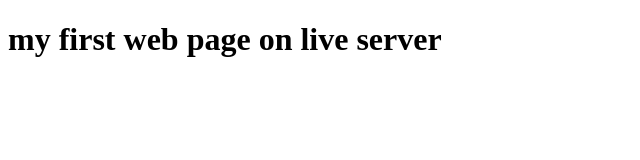
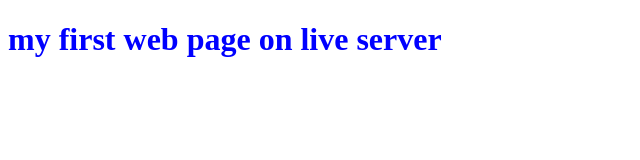
Before and after one commit to Sunita-1520/webtech_sunita, a plain HTML site: page index.html in a window 1280 px wide. Shown: the whole page, without its empty margins (0-640 px from the left). Drawn offline with Linux system fonts and the light colour scheme.

Commit message:
Update index.html

```diff
--- a/index.html
+++ b/index.html
@@ -6,6 +6,6 @@
     <title>Document</title>
 </head>
 <body>
-    <h1> my first web page on live server </h1>
+    <h1 style="color:blue"> my first web page on live server </h1>
 </body>
 </html>
```
